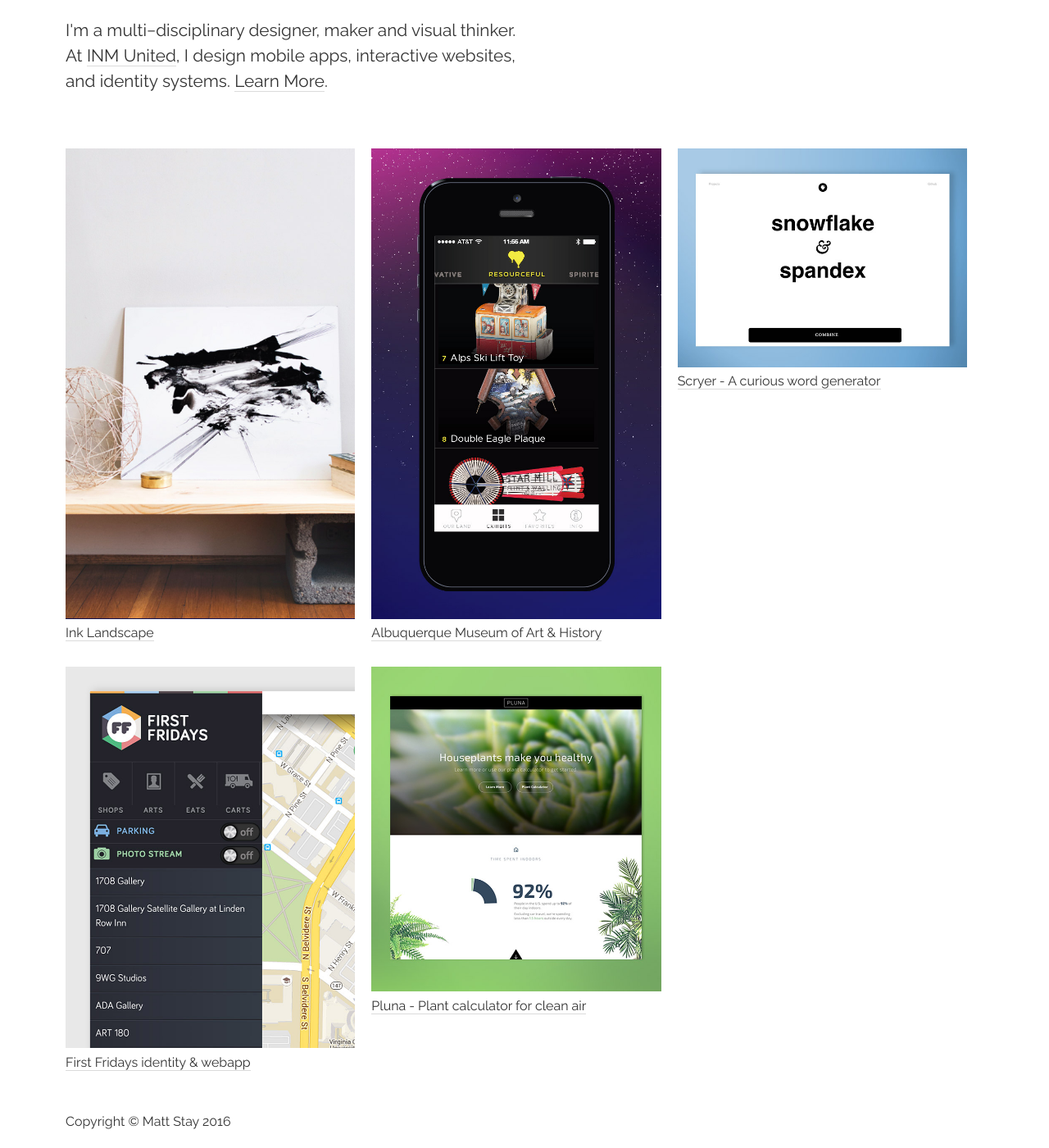
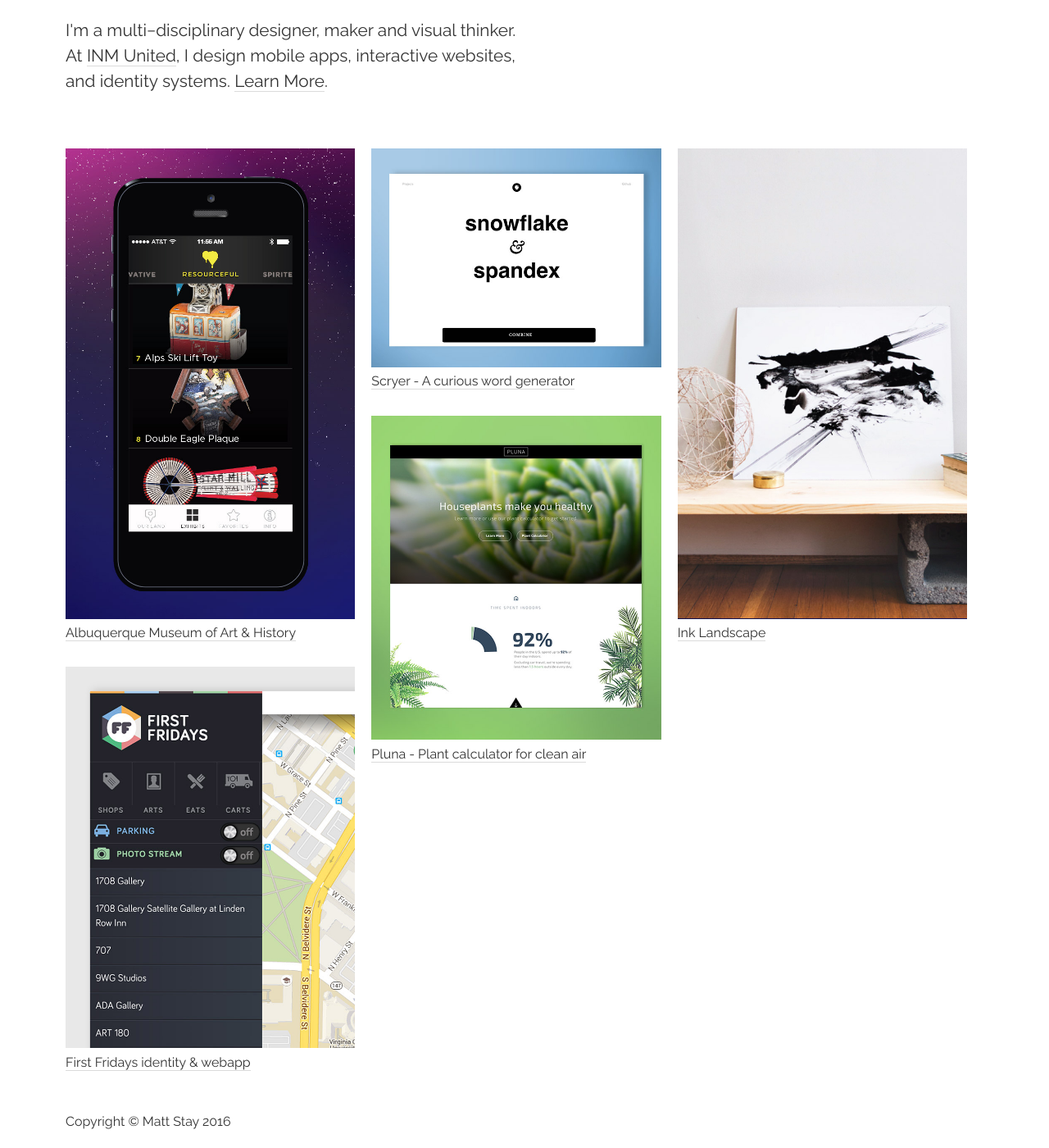
Before and after one commit to matthew-stay/matthew-stay.github.io, a Jekyll site: the page built from index.html, in a window 1280 px wide and 1400 px high, scrolled down 89 px. Shown: the whole window at 82% size. Built offline with Jekyll 4.4.1, drawn with Linux system fonts in a browser that asks for light colours.

Commit message:
switch order

```diff
--- a/index.html
+++ b/index.html
@@ -8,9 +8,9 @@
 </div>
 
      <div id="grid" data-columns>
-       <div class="item"><a href="/work/art/"><img src="../images/ink-cover-2.jpg"></a><p><a href="/work/art/">Ink Landscape</a></p></div>
        <div class="item"><a href="https://www.behance.net/gallery/34043992/Albuquerque-Museum-Exhibit" target="_blank"><img src="../images/abq-cover-5.jpg"></a><p><a href="https://www.behance.net/gallery/34043992/Albuquerque-Museum-Exhibit" target="_blank">Albuquerque Museum of Art &amp; History</a></p></div>
        <div class="item"><a href="/scryer/"><img src="../images/scryer-cover.jpg"></a><p><a href="/scyer/">Scryer - A curious word generator</a></p></div>
+       <div class="item"><a href="/work/art/"><img src="../images/ink-cover-2.jpg"></a><p><a href="/work/art/">Ink Landscape</a></p></div>
        <div class="item"><a href="https://www.behance.net/gallery/34057850/First-Fridays-Art-Walk/" target="_blank"><img src="../images/rva-cover-2.jpg"></a><p><a href="https://www.behance.net/gallery/34057850/First-Fridays-Art-Walk/" target="_blank">First Fridays identity &amp; webapp</a></p></div>
        <div class="item"><a href="/pluna/"><img src="../images/pluna-cover-2.jpg"></a><p><a href="/pluna/">Pluna - Plant calculator for clean air</a></p></div>
      </div>
```
